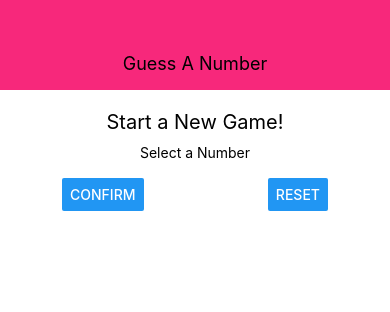
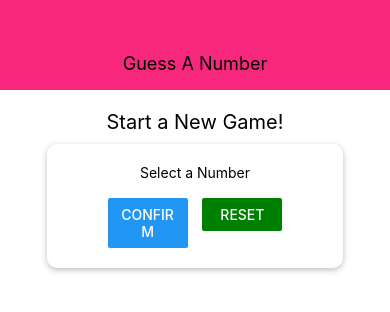
Before and after one commit to AlanKrajina/React_Native_Guess-A-Number-App, a React Native app: screen / in a window 390 px wide. Shown: the top 312 px of the page. Built offline with nearby package versions, Linux system fonts and the light colour scheme.

Commit message:
style Card update

```diff
--- a/App.js
+++ b/App.js
@@ -2,6 +2,7 @@ import React from 'react';
 import { StyleSheet, View , Text} from 'react-native';
 import Header from './components/Header';
 import StartGameScreen from './screens/StartGameScreen';
+
 
 export default function App() {
   return (
--- /dev/null
+++ b/components/Card.js
@@ -0,0 +1,49 @@
+import React from 'react';
+import { StyleSheet, View, Text, TextInput, Button } from 'react-native';
+
+
+const Card = props => {
+
+    return (
+        <View style={{...styles.card, ...props.style}}>
+            {props.children}
+        </View>
+    )
+
+
+
+
+
+}
+
+const styles = StyleSheet.create({
+  screen: {
+    flex: 1,          // takes all space below Header
+    padding: 10,
+    alignItems: 'center',
+  },
+  buttonStyle: {
+    paddingHorizontal: 15,
+    flexDirection: 'row',
+    width: '100%',            // width according to parent
+    justifyContent: 'space-between'
+  },
+  card: {
+    // shadow only works on iOS
+    shadowColor: 'black',
+    shadowOffset: { width: 0, height: 2},
+    shadowRadius: 6,
+    shadowOpacity: 0.26,
+    //
+    elevation: 10,              // default shadow
+    backgroundColor: 'white',
+    padding: 20,
+    borderRadius: 10
+  },
+  title: {
+      fontSize: 20,
+      marginVertical: 10
+  }
+});
+
+export default Card;
--- a/screens/StartGameScreen.js
+++ b/screens/StartGameScreen.js
@@ -1,27 +1,26 @@
 import React from 'react';
 import { StyleSheet, View, Text, TextInput, Button } from 'react-native';
-
+import Card from '../components/Card'
 
 const StartGameScreen = props => {
 
     return (
         <View style={styles.screen}>
             <Text style={styles.title}>Start a New Game!</Text>
-            <View style={styles.inputContainer}>
+            <Card style={styles.inputContainer}>
                 <Text>Select a Number</Text>
                 <TextInput />
-                <View style={styles.buttonStyle}>
-                    <Button title='Confirm' onPress={()=> {}}/>
-                    <Button title='Reset' onPress={()=> {}}/>
+                <View style={styles.buttonContainer}>
+                    <View style={styles.button} >
+                        <Button title='Confirm' onPress={()=> {}}/>
+                    </View>
+                    <View style={styles.button} >
+                        <Button title='Reset' onPress={()=> {}} color='green'/>
+                    </View>
                 </View>
-            </View>
+            </Card>
         </View>
     )
-
-
-
-
-
 }
 
 const styles = StyleSheet.create({
@@ -30,10 +29,10 @@ const styles = StyleSheet.create({
     padding: 10,
     alignItems: 'center',
   },
-  buttonStyle: {
+  buttonContainer: {
     paddingHorizontal: 15,
     flexDirection: 'row',
-    width: '100%',            // width according to parent
+    width: '80%',            // width according to parent
     justifyContent: 'space-between'
   },
   inputContainer: {
@@ -44,6 +43,9 @@ const styles = StyleSheet.create({
   title: {
       fontSize: 20,
       marginVertical: 10
+  },
+  button: {
+      width: 80
   }
 });
 
```
